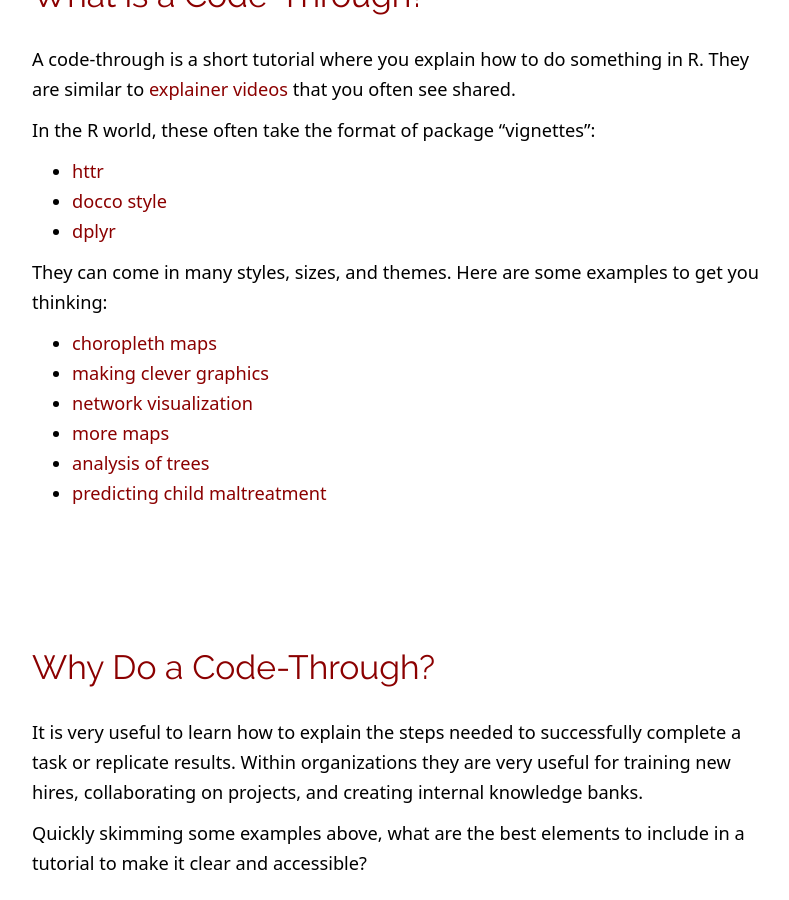
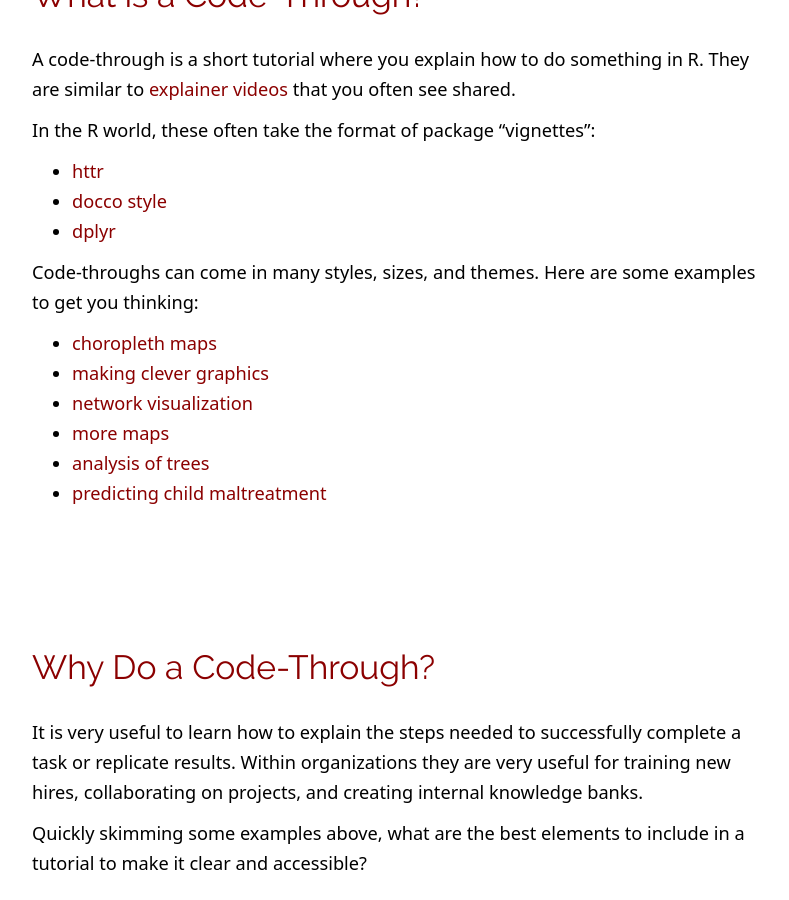
Before and after one commit to DS4PS/cpp-526-fall-2019, a Jekyll site: the page LABS/code-through-assignment.html, which Jekyll copies as it is, in a window 1280 px wide and 900 px high, scrolled down 557 px. Shown: the whole window, without its empty margins (239-1028 px from the left). Built offline with Jekyll 4.4.1, drawn with Linux system fonts in a browser that asks for light colours.

Commit message:
code-through

```diff
--- a/LABS/code-through-assignment.html
+++ b/LABS/code-through-assignment.html
@@ -186,7 +186,7 @@ summary {
 <li><a href="https://cran.r-project.org/web/packages/knitr/vignettes/docco-linear.html">docco style</a></li>
 <li><a href="https://cran.r-project.org/web/packages/dplyr/vignettes/dplyr.html">dplyr</a></li>
 </ul>
-<p>They can come in many styles, sizes, and themes. Here are some examples to get you thinking:</p>
+<p>Code-throughs can come in many styles, sizes, and themes. Here are some examples to get you thinking:</p>
 <ul>
 <li><a href="http://www.rpubs.com/cenuno/choropleth_map">choropleth maps</a><br />
 </li>
--- a/LABS/code-through-assignment.rmd
+++ b/LABS/code-through-assignment.rmd
@@ -30,7 +30,7 @@ In the R world, these often take the format of package "vignettes":
 * [dplyr](https://cran.r-project.org/web/packages/dplyr/vignettes/dplyr.html)
 
 
-They can come in many styles, sizes, and themes. Here are some examples to get you thinking:
+Code-throughs can come in many styles, sizes, and themes. Here are some examples to get you thinking:
 
 * [choropleth maps](http://www.rpubs.com/cenuno/choropleth_map)
 * [making clever graphics](https://davidsmale.netlify.com/portfolio/happy-days/)
```
